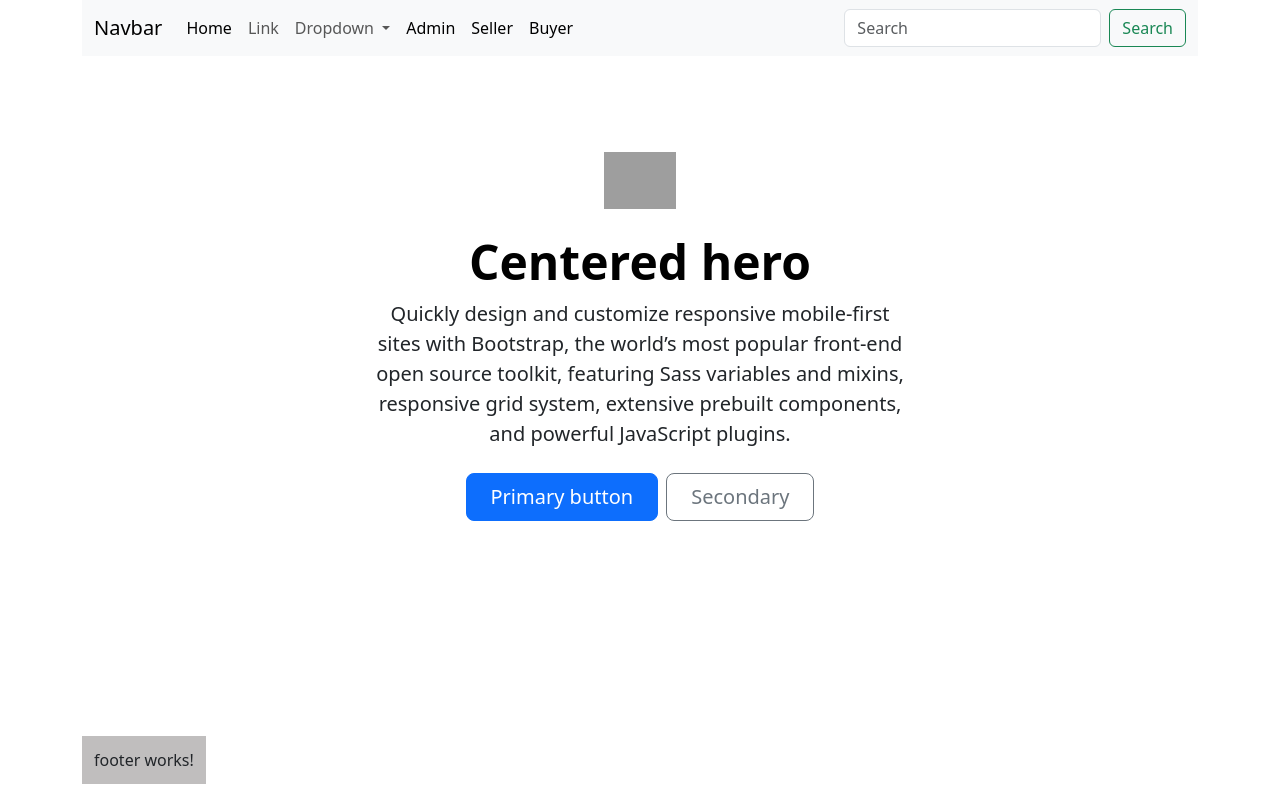
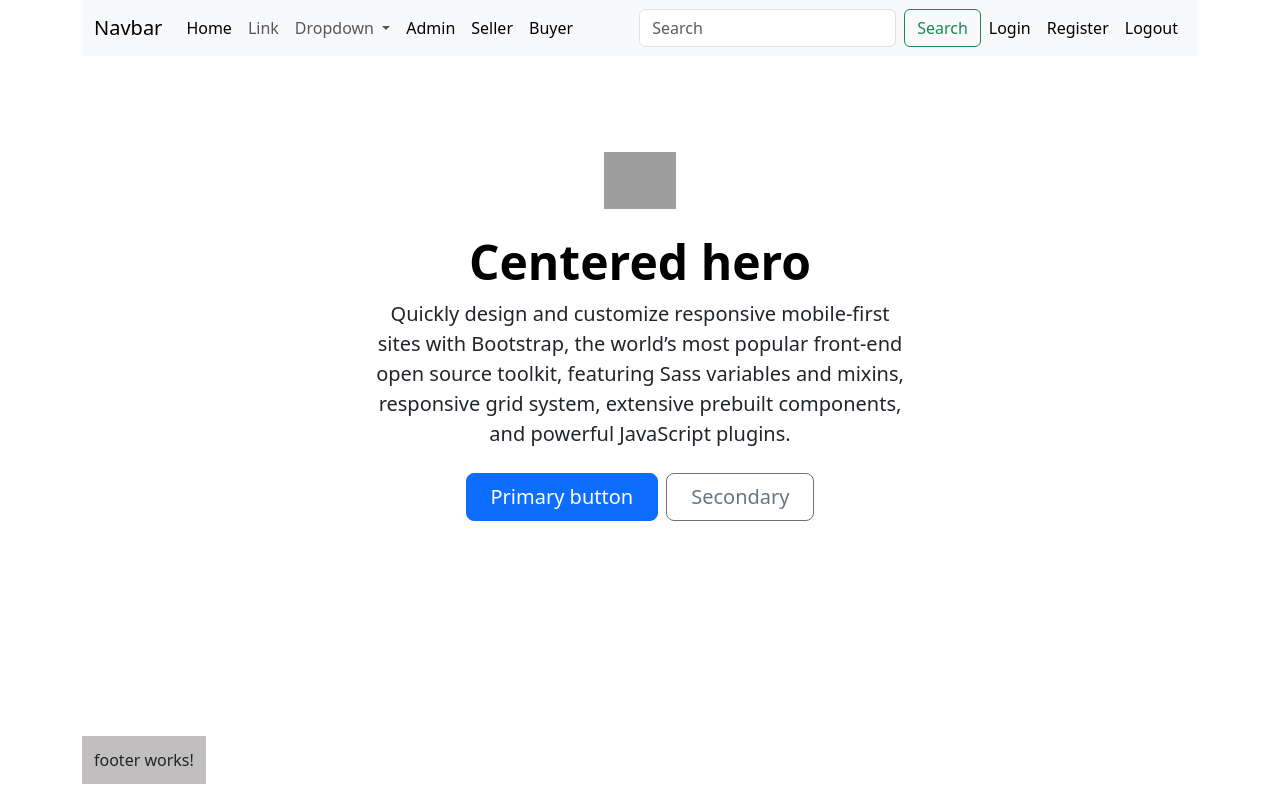
Before and after one commit to sudhansom/EcomAngular, an Angular app: page /home in a window 1280 px wide. Built offline with nearby package versions, Linux system fonts and the light colour scheme; data requests are answered from the project's data file; grey boxes are pictures that could not be loaded.

Commit message:
add login, Register and logout links in navbar

```diff
--- a/src/app/app.component.ts
+++ b/src/app/app.component.ts
@@ -1,9 +1,10 @@
-import { Component } from '@angular/core';
+import { Component, OnInit } from '@angular/core';
 import { CommonModule } from '@angular/common';
 import { RouterOutlet } from '@angular/router';
 
 import { HeaderComponent } from './shared/layouts/header/header.component';
 import { FooterComponent } from './shared/layouts/footer/footer.component';
+import { ApiService } from './core/services/api.service';
 
 @Component({
   selector: 'app-root',
@@ -12,6 +13,12 @@ import { FooterComponent } from './shared/layouts/footer/footer.component';
   templateUrl: './app.component.html',
   styleUrl: './app.component.scss'
 })
-export class AppComponent {
+export class AppComponent implements OnInit {
   title = 'angular';
+  constructor(private apiService: ApiService){
+
+  }
+  ngOnInit(){
+    this.apiService.get('http://localhost:3000/users').subscribe(console.log);
+  }
 }
--- a/src/app/shared/layouts/header/header.component.html
+++ b/src/app/shared/layouts/header/header.component.html
@@ -37,6 +37,17 @@
         <input class="form-control me-2" type="search" placeholder="Search" aria-label="Search">
         <button class="btn btn-outline-success" type="submit">Search</button>
       </form>
+      <ul class="navbar-nav mb-2 mb-lg-0">
+        <li class="nav-item">
+          <a class="nav-link active" routerLink="/sign-in">Login</a>
+        </li>
+        <li class="nav-item">
+          <a class="nav-link active" routerLink="/sign-up">Register</a>
+        </li>
+        <li class="nav-item">
+          <button class="nav-link active" onclick="logout()">Logout</button>
+        </li>
+      </ul>
     </div>
   </div>
 </nav>
--- a/src/app/shared/layouts/header/header.component.ts
+++ b/src/app/shared/layouts/header/header.component.ts
@@ -1,13 +1,16 @@
+import { CommonModule } from '@angular/common';
 import { Component } from '@angular/core';
-import { RouterModule } from '@angular/router';
+import {RouterModule } from '@angular/router';
 
 @Component({
   selector: 'app-header',
   standalone: true,
-  imports: [RouterModule],
+  imports: [CommonModule, RouterModule],
   templateUrl: './header.component.html',
   styleUrl: './header.component.scss'
 })
 export class HeaderComponent {
-
+  logout(){
+    console.log('you are now logged out.');
+  }
 }
```
